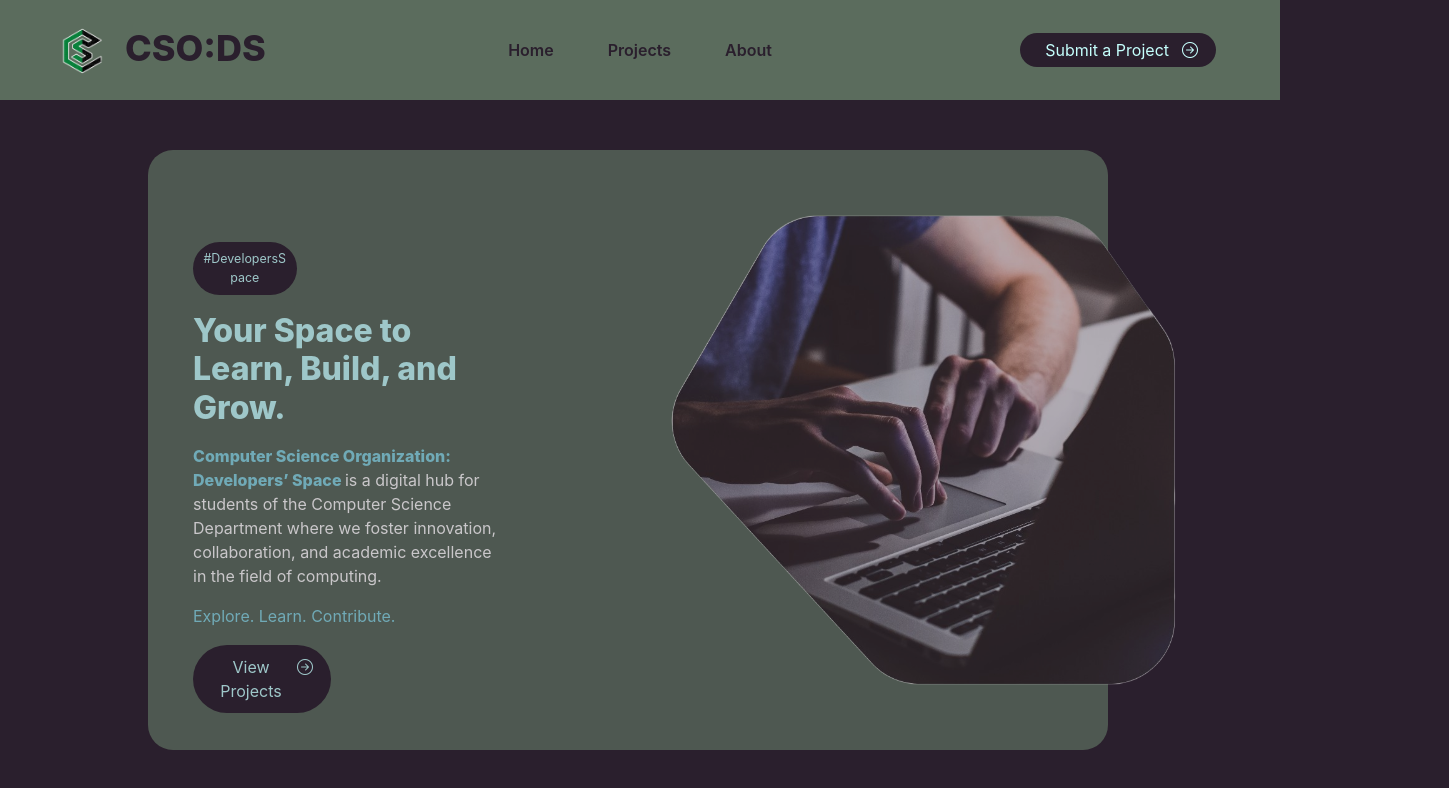
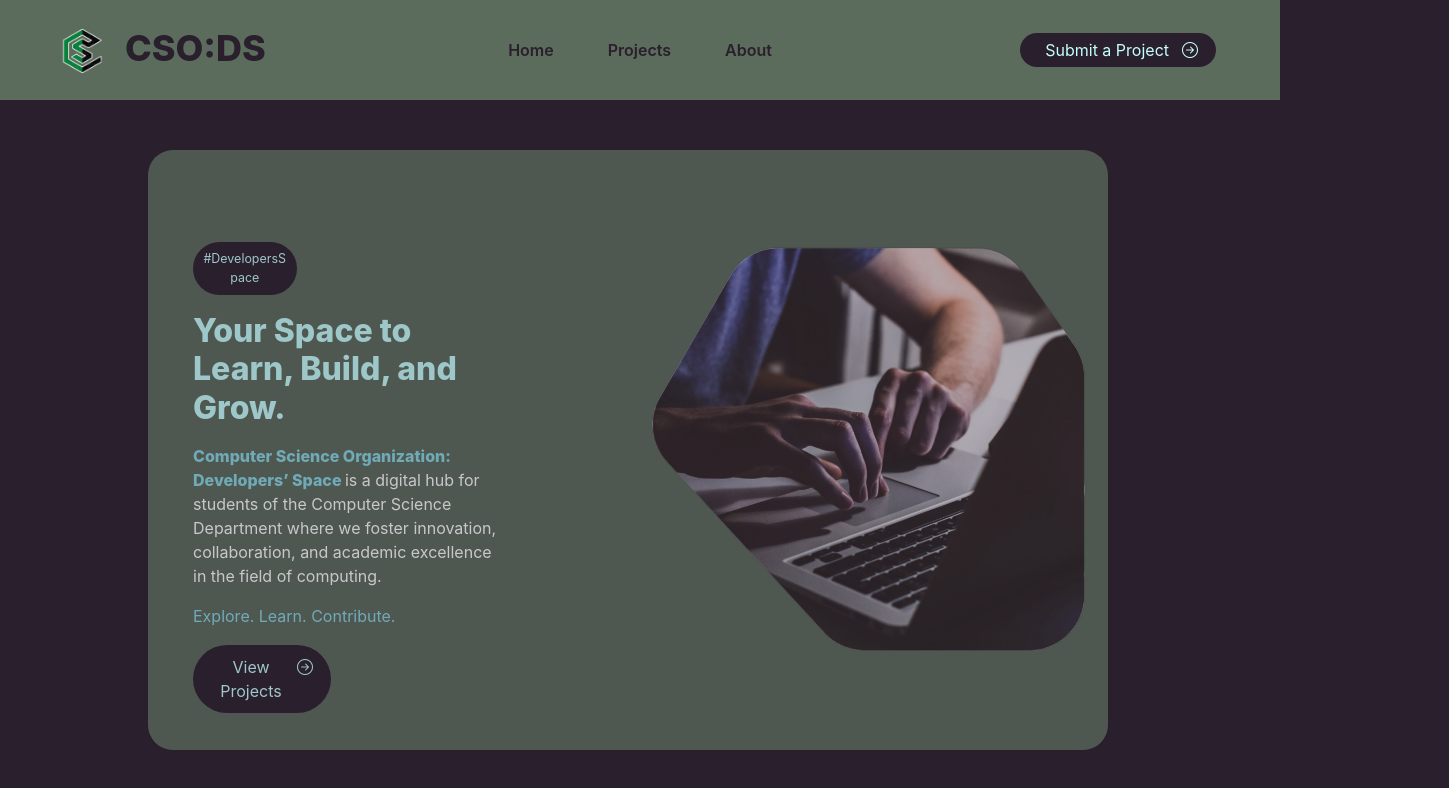
Before and after one commit to CSODS/CSODS, a React (Create React App) app in the folder client/: page /home in a window 1280 px wide. Shown: the top 788 px of the page, 1449 px wide, since content can reach past the window. Built offline with nearby package versions, Linux system fonts and the light colour scheme.

Commit message:
fix(home-page): fix home page image size

```diff
--- a/client/src/App.css
+++ b/client/src/App.css
@@ -183,6 +183,4 @@ main {
 
 .home-page-img {
   object-fit: cover;
-  height: 500px;
-  width: 800px;
 }
--- a/client/src/components/pages/Home.js
+++ b/client/src/components/pages/Home.js
@@ -51,7 +51,7 @@ function Home() {
           </div>
         </div>
         <div className='card col home-subcard d-flex flex-column justify-content-center align-items-start'>
-          <img src={homepage_img} alt='...' className='home-page-img'></img>
+          <img src={homepage_img} alt='...' className='card-img'></img>
         </div>
       </div>
 
```
Also changed, not shown: client/src/homepage_img.png.
